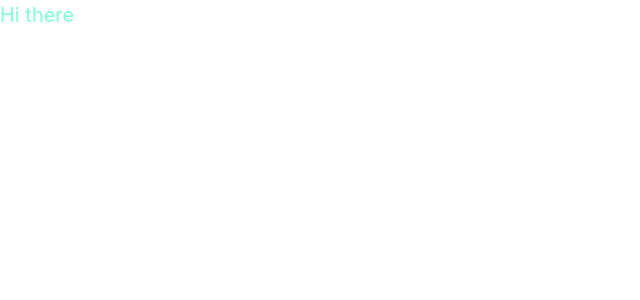
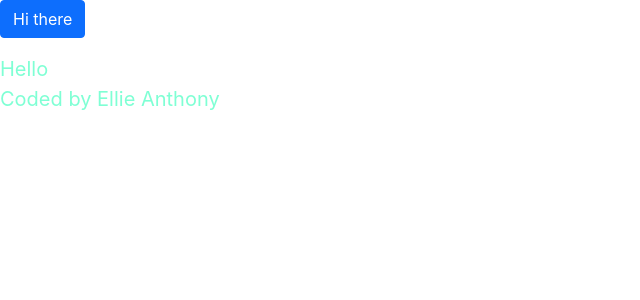
Before and after one commit to elliebanthony/dictionary-project, a React (Create React App) app: page / in a window 1280 px wide. Shown: the top 300 px of the page, without its empty margins (0-640 px from the left). Built offline with nearby package versions, Linux system fonts and the light colour scheme.

Commit message:
added compenant dictionary

```diff
--- a/src/App.js
+++ b/src/App.js
@@ -1,11 +1,14 @@
 import "./App.css";
+import Dictionary from "./Dictionary";
 
 function App() {
   return (
     <div className="App">
       <header className="App-header">
-        <p>Hi there</p>
+        <p className="btn btn-primary">Hi there</p>
       </header>
+      <Dictionary />
+      <footer> Coded by Ellie Anthony</footer>
     </div>
   );
 }
--- /dev/null
+++ b/src/Dictionary.js
@@ -0,0 +1,5 @@
+import React from "react";
+
+export default function Dictionary() {
+  return <div> Hello</div>;
+}
```
Also changed, not shown: src/logo.svg (deleted).
